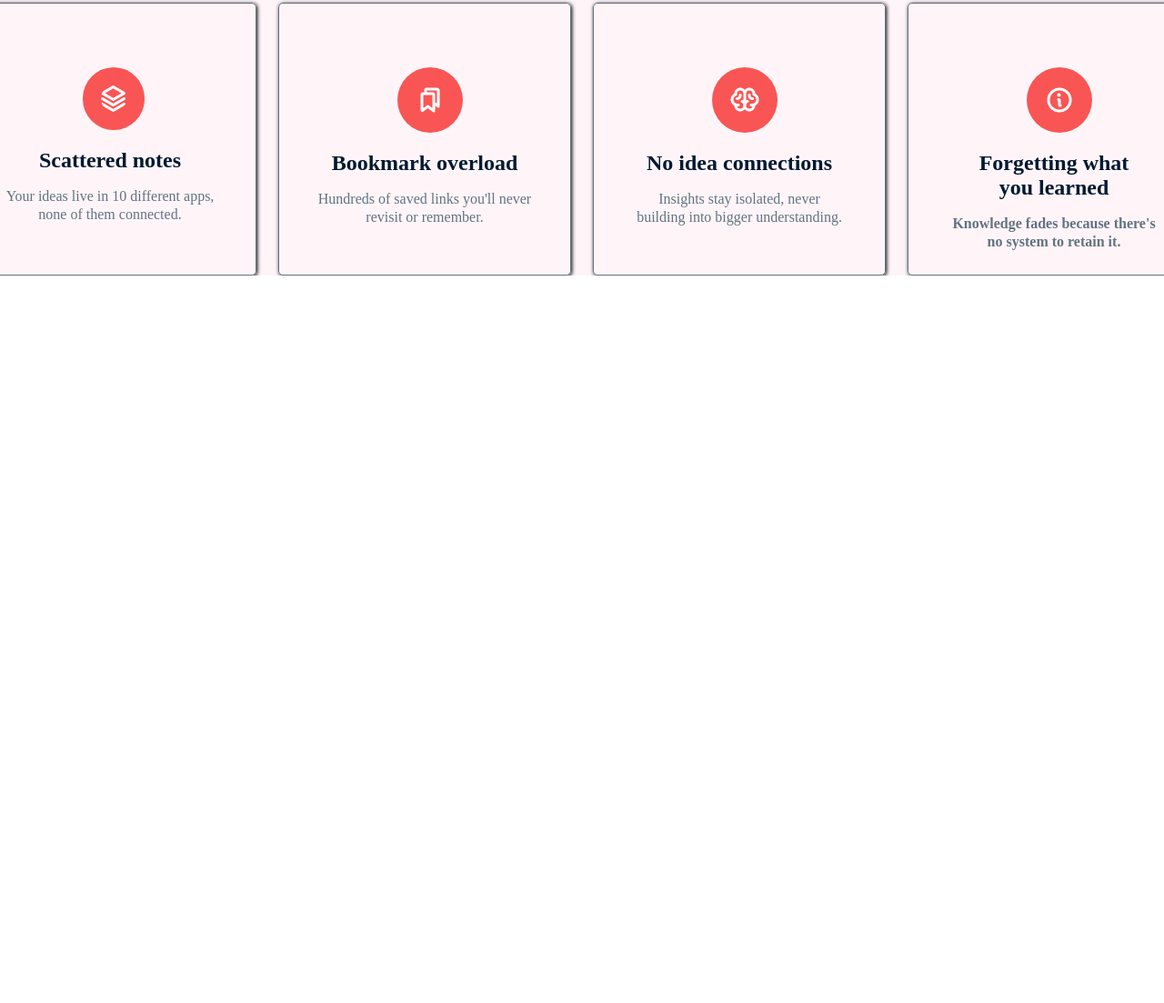
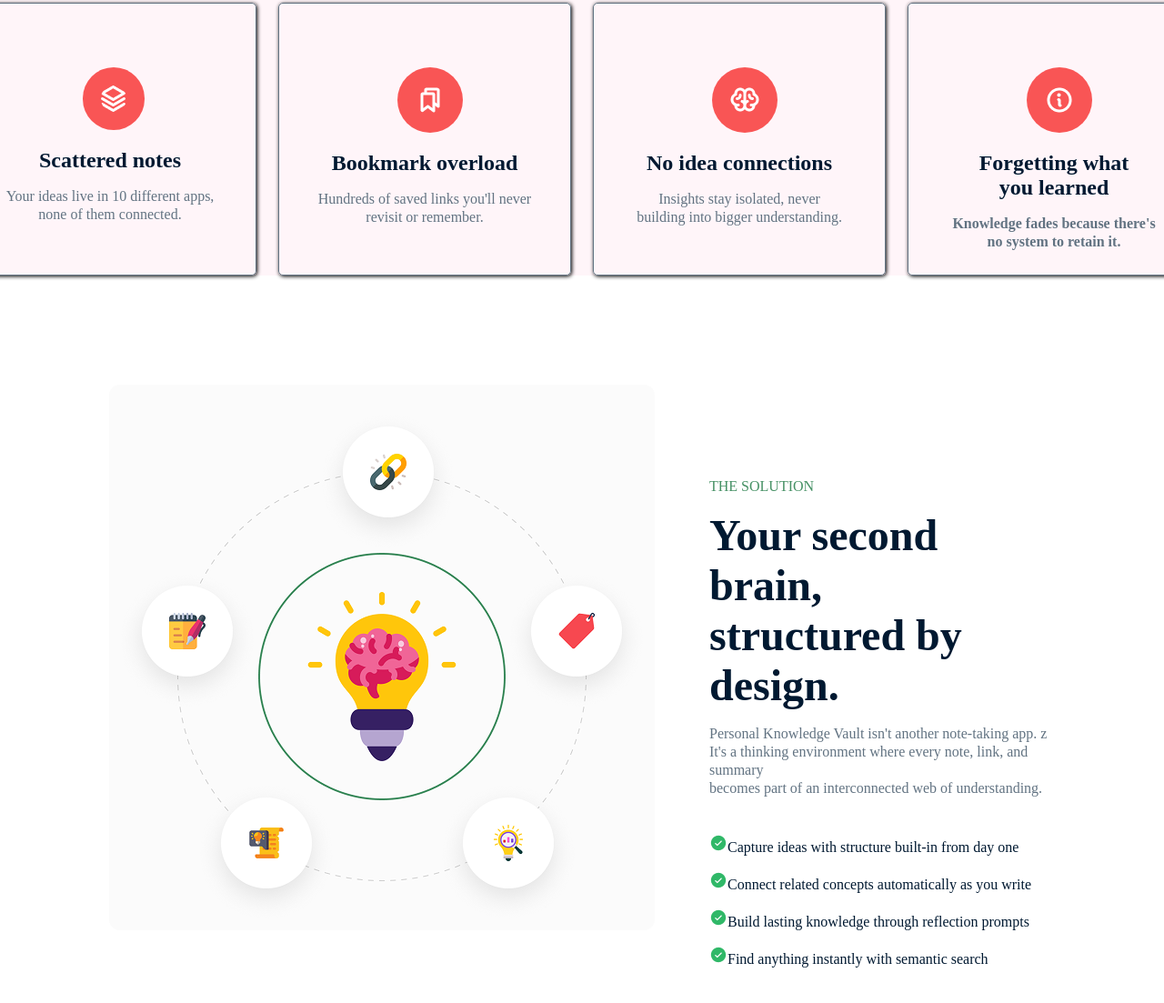
Before and after one commit to ArnabSarker16/himus-assignment-one, a plain HTML site: page index.html in a window 1280 px wide. Shown: the part 1193-2296 px from the top of the page at 91% size. Before the commit the page ends 1496 px from the top, so only its background shows below. Drawn offline with Linux system fonts and the light colour scheme.

Commit message:
third commit

```diff
--- a/index.html
+++ b/index.html
@@ -92,6 +92,30 @@
             </div>
         </div>
     </section>
+    <section id="brain-banner">
+        <div class="brain-image">
+            <img src="assets/knowledge.png" alt="">
+        </div>
+        <div class="brain-content">
+            <p class="upper">THE SOLUTION</p>
+            <h1>Your second brain,
+                <br>
+                structured by design.</h1>
+            <p class="middle">Personal Knowledge Vault isn't another note-taking app. z
+                <br>
+                It's a thinking environment where every note, link, and summary
+                <br>
+                becomes part of an interconnected web of understanding.</p>
+            <ol class="lower">
+                <li><img src="assets/CheckCircle.png" alt="">Capture ideas with structure built-in from day one</li>
+                <li><img src="assets/CheckCircle.png" alt="">Connect related concepts automatically as you write</li>
+                <li><img src="assets/CheckCircle.png" alt="">Build lasting knowledge through reflection prompts</li>
+                <li><img src="assets/CheckCircle.png" alt="">Find anything instantly with semantic search</li>
+            </ol>
+
+        </div>
+
+    </section>
 
 </body>
 </html>
```
